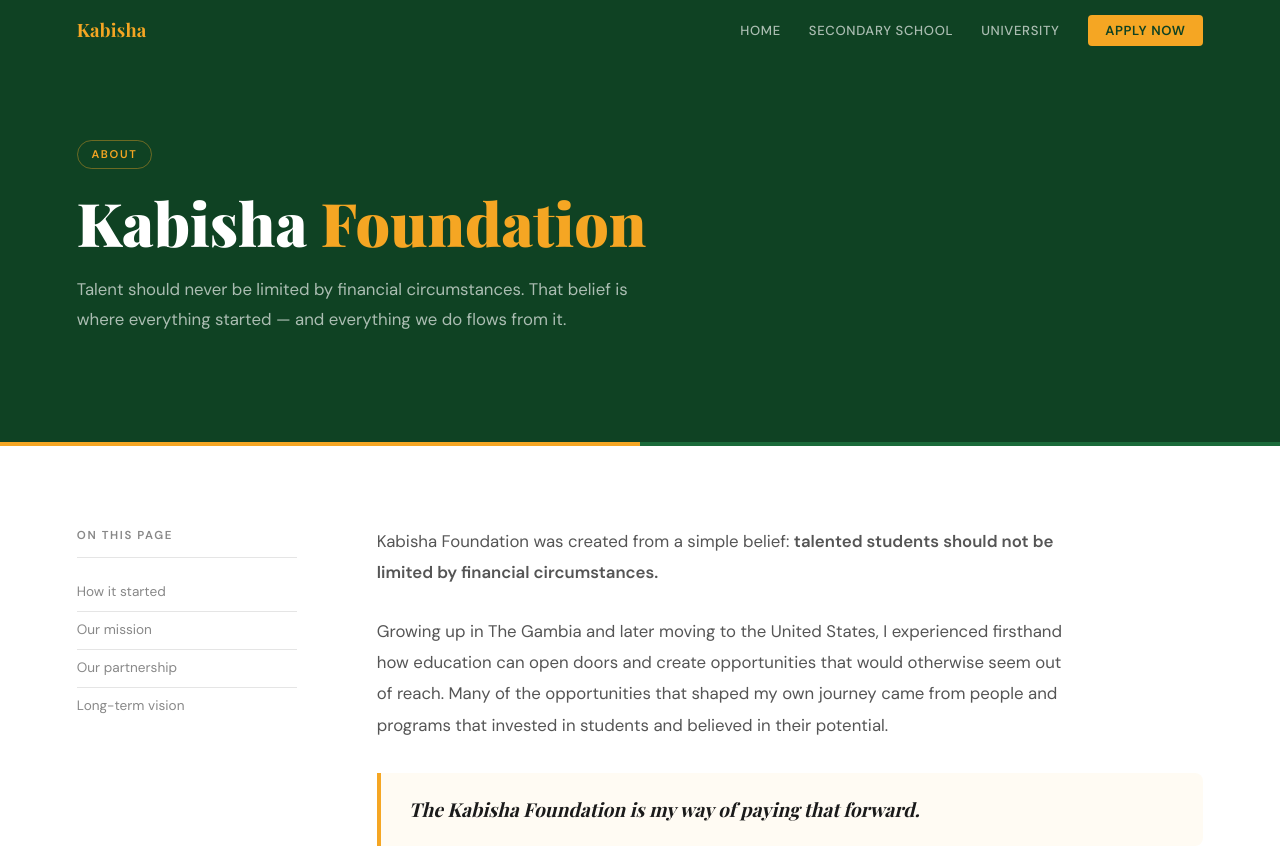
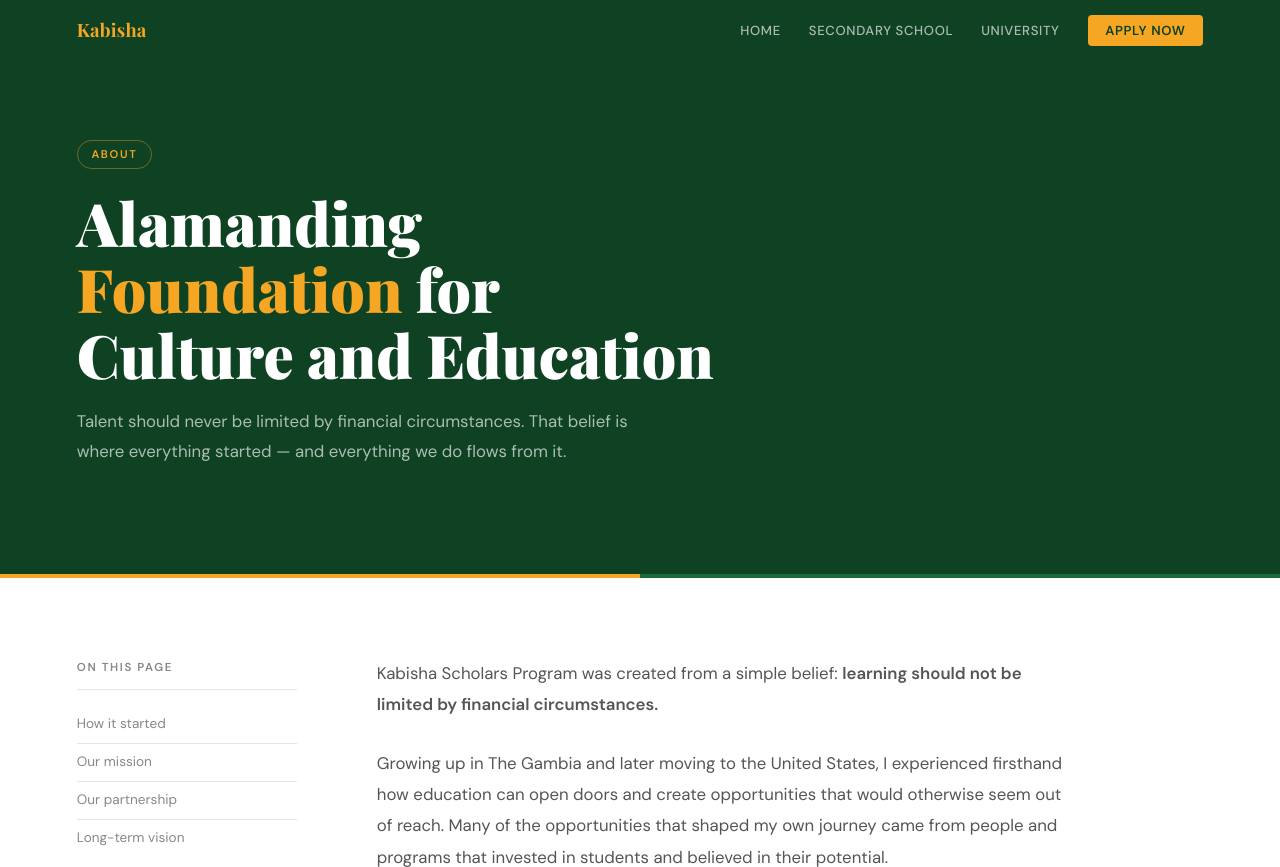
Before and after one commit to pure-matter/kabisha-scholars, a plain HTML site: page about.html in a window 1280 px wide. Shown: the top 867 px of the page. Drawn offline with nearby package versions, Linux system fonts and the light colour scheme.

Commit message:
update about

```diff
--- a/about.html
+++ b/about.html
@@ -131,7 +131,7 @@
 
 <div class="hero">
   <span class="hero-label">About</span>
-  <h1>Kabisha <em>Foundation</em></h1>
+  <h1>Alamanding <em>Foundation</em> for Culture and Education</h1>
   <p>Talent should never be limited by financial circumstances. That belief is where everything started — and everything we do flows from it.</p>
 </div>
 <div class="accent-line"></div>
@@ -148,7 +148,7 @@
 
   <div class="story-body fade-in" style="transition-delay:0.1s">
     <div id="origin">
-      <p>Kabisha Foundation was created from a simple belief: <strong>talented students should not be limited by financial circumstances.</strong></p>
+      <p>Kabisha Scholars Program was created from a simple belief: <strong> learning should not be limited by financial circumstances.</strong></p>
       <p>Growing up in The Gambia and later moving to the United States, I experienced firsthand how education can open doors and create opportunities that would otherwise seem out of reach. Many of the opportunities that shaped my own journey came from people and programs that invested in students and believed in their potential.</p>
       <div class="pullquote"><p>The Kabisha Foundation is my way of paying that forward.</p></div>
     </div>
```
